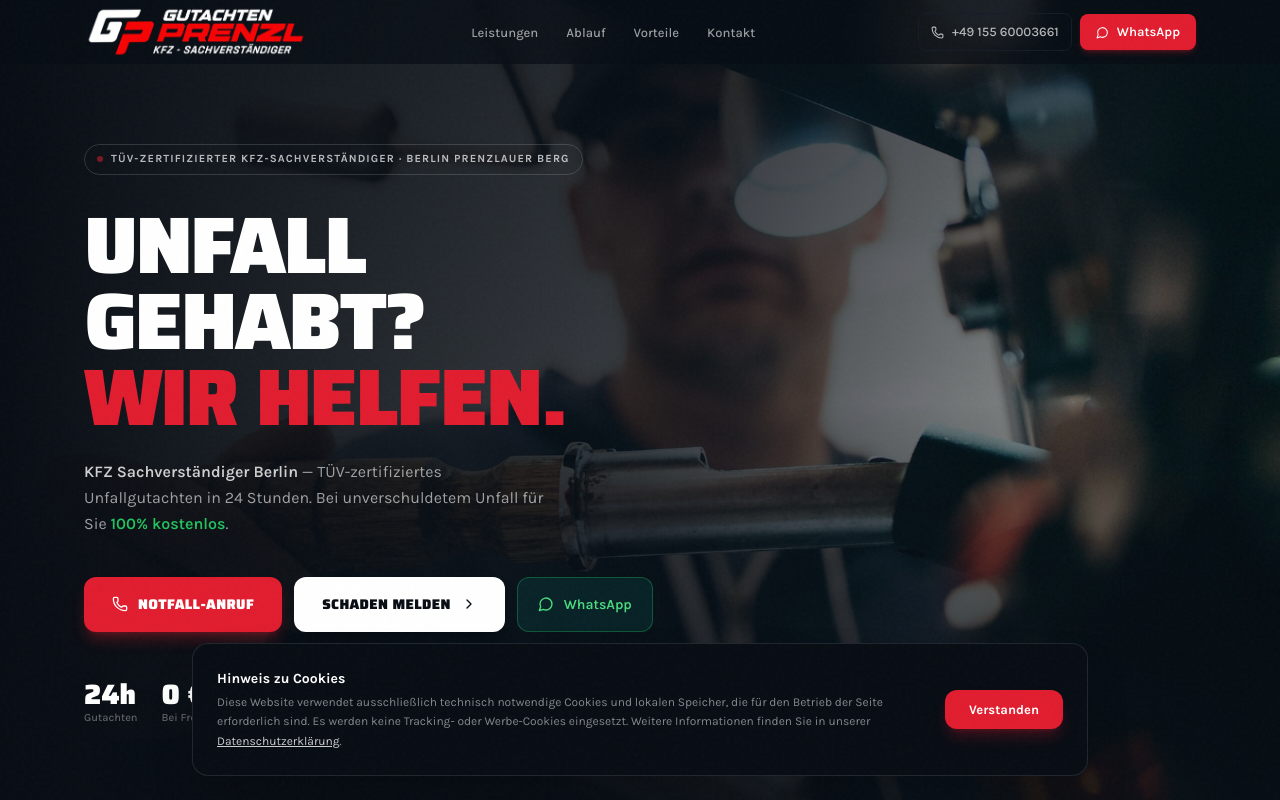
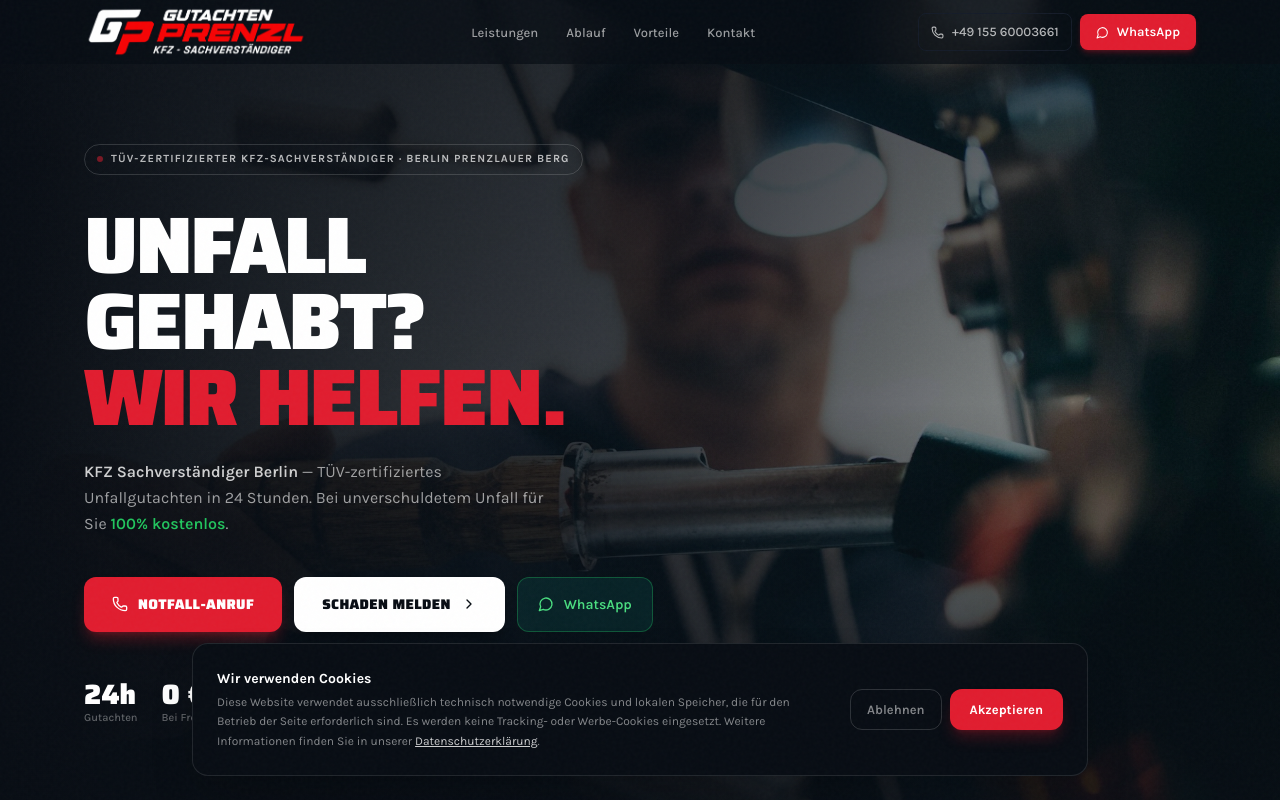
Before and after one commit to atiii3636-hash/gutachtenprenzl, a Next.js app: page / in a window 1280 px wide. Shown: the top 800 px of the page. Built offline with nearby package versions, Linux system fonts and the light colour scheme.

Commit message:
Restore Akzeptieren/Ablehnen buttons in cookie banner
Co-Authored-By: Claude Sonnet 4.6 <noreply@anthropic.com>

```diff
--- a/components/cookie-banner.tsx
+++ b/components/cookie-banner.tsx
@@ -9,8 +9,13 @@ export default function CookieBanner() {
     if (!consent) setVisible(true);
   }, []);
 
-  const dismiss = () => {
-    localStorage.setItem("cookie-consent", "acknowledged");
+  const accept = () => {
+    localStorage.setItem("cookie-consent", "accepted");
+    setVisible(false);
+  };
+
+  const decline = () => {
+    localStorage.setItem("cookie-consent", "declined");
     setVisible(false);
   };
 
@@ -20,7 +25,7 @@ export default function CookieBanner() {
     <div className="fixed bottom-0 left-0 right-0 z-50 p-4 md:p-6">
       <div className="max-w-4xl mx-auto bg-[#080D14] border border-white/10 rounded-2xl shadow-2xl p-5 md:p-6 flex flex-col md:flex-row md:items-center gap-4 md:gap-6">
         <div className="flex-1">
-          <p className="text-white font-bold text-[14px] mb-1">Hinweis zu Cookies</p>
+          <p className="text-white font-bold text-[14px] mb-1">Wir verwenden Cookies</p>
           <p className="text-white/50 text-[12px] leading-relaxed">
             Diese Website verwendet ausschließlich technisch notwendige Cookies und lokalen Speicher, die für den Betrieb der Seite erforderlich sind. Es werden keine Tracking- oder Werbe-Cookies eingesetzt. Weitere Informationen finden Sie in unserer{" "}
             <a href="/datenschutz" className="text-white/80 underline hover:text-white transition-colors">
@@ -29,12 +34,18 @@ export default function CookieBanner() {
             .
           </p>
         </div>
-        <div className="flex-shrink-0">
+        <div className="flex gap-2 flex-shrink-0">
           <button
-            onClick={dismiss}
-            className="px-6 py-2.5 rounded-xl bg-[#E11D2F] hover:bg-[#B91C1C] text-white text-[13px] font-bold transition-all shadow-lg shadow-[#E11D2F]/25"
+            onClick={decline}
+            className="px-4 py-2.5 rounded-xl border border-white/15 text-white/50 hover:text-white hover:border-white/30 text-[13px] font-semibold transition-all"
           >
-            Verstanden
+            Ablehnen
+          </button>
+          <button
+            onClick={accept}
+            className="px-5 py-2.5 rounded-xl bg-[#E11D2F] hover:bg-[#B91C1C] text-white text-[13px] font-bold transition-all shadow-lg shadow-[#E11D2F]/25"
+          >
+            Akzeptieren
           </button>
         </div>
       </div>
```
